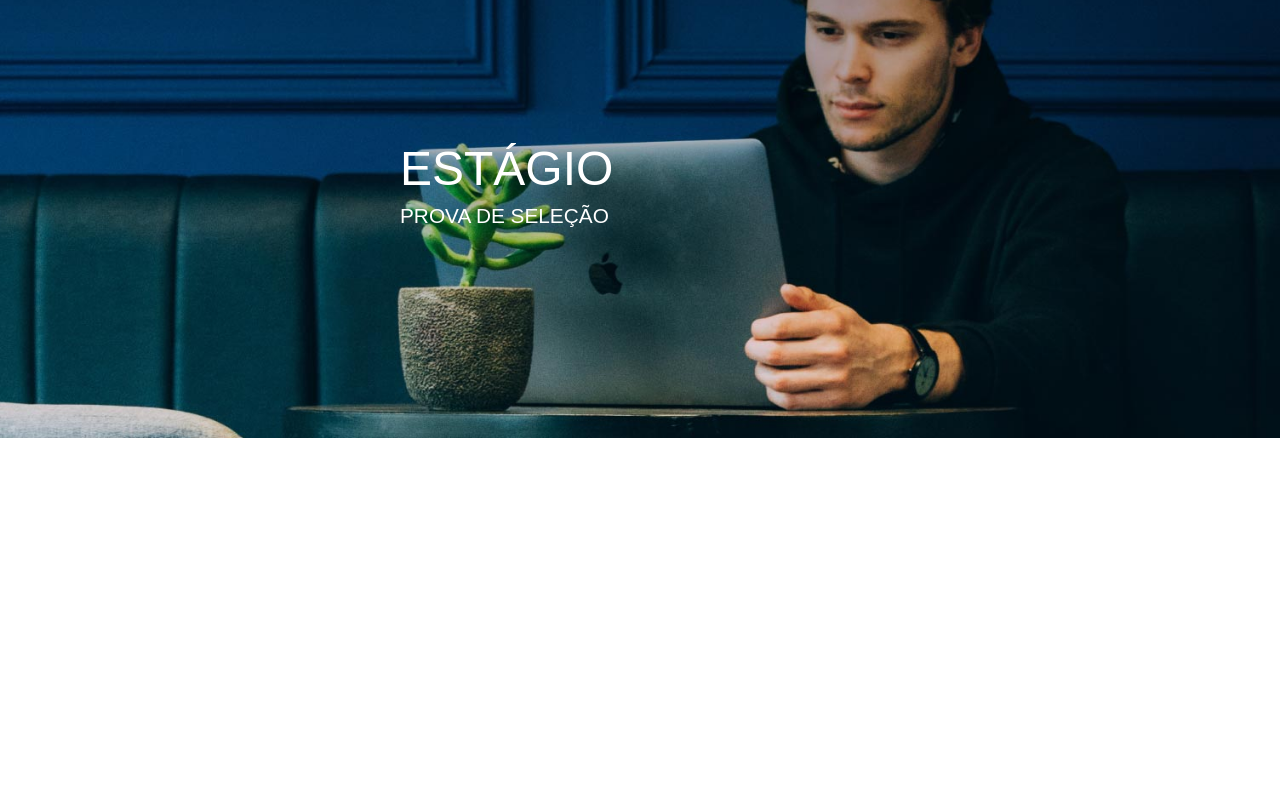
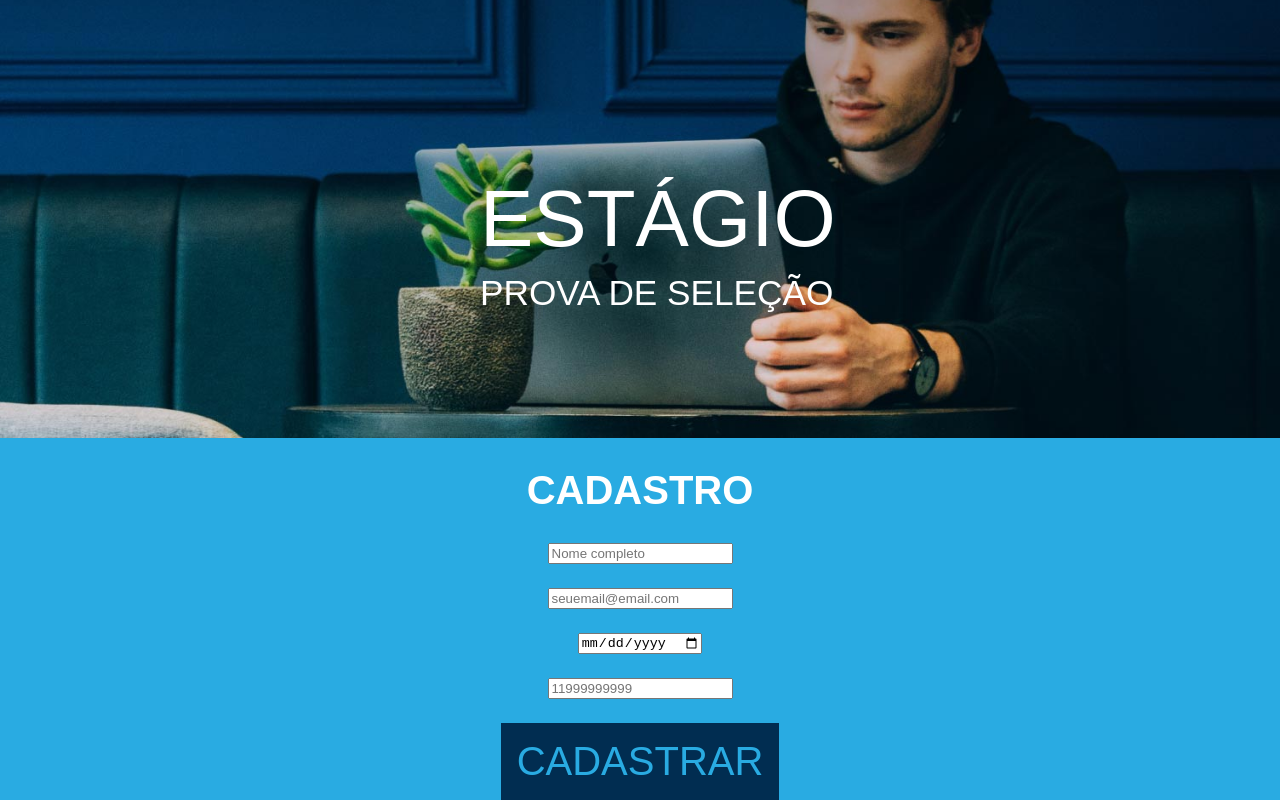
Before and after one commit to aliceanicio/cadastro, an Angular app in the folder projeto/: page / in a window 1280 px wide. Shown: the part 362-1162 px from the top of the page. Before the commit the page ends 800 px from the top, so only its background shows below. Built offline with nearby package versions, Linux system fonts and the light colour scheme.

Commit message:
feat: inserção de formulário de cadastro

```diff
--- a/projeto/src/app/app.component.html
+++ b/projeto/src/app/app.component.html
@@ -1 +1,2 @@
 <app-header></app-header>
+<app-form-cadastro></app-form-cadastro>
--- a/projeto/src/app/app.module.ts
+++ b/projeto/src/app/app.module.ts
@@ -4,11 +4,13 @@ import { BrowserModule } from '@angular/platform-browser';
 import { AppRoutingModule } from './app-routing.module';
 import { AppComponent } from './app.component';
 import { HeaderComponent } from './components/header/header.component';
+import { FormCadastroComponent } from './components/form-cadastro/form-cadastro.component';
 
 @NgModule({
   declarations: [
     AppComponent,
-    HeaderComponent
+    HeaderComponent,
+    FormCadastroComponent
   ],
   imports: [
     BrowserModule,
--- /dev/null
+++ b/projeto/src/app/components/form-cadastro/form-cadastro.component.css
@@ -0,0 +1,37 @@
+div {
+    margin: 0;
+}
+
+.formulario {
+    background-color: #29abe2;
+    font-family: Arial, Helvetica, sans-serif;
+}
+
+.titulo {
+    padding: 30px 0;
+    margin: 0;
+    color: #fff;
+    display: flex;
+    justify-content: center;
+    font-size: 2.5rem;
+}
+
+.form-group {
+    font-family: Arial, Helvetica, sans-serif;
+    font-size: 2rem;
+    display: flex;
+    justify-content: center;
+    padding-bottom: 1.5rem;
+}
+
+.cadastro-button p {
+    font-family: Arial, Helvetica, sans-serif;
+    color: #29abe2;
+    font-size: 2.5rem;
+    display: flex;
+    justify-content: center;
+    background-color: #012d51;
+    padding: 1rem;
+    width: fit-content;
+    margin: auto;
+}
--- /dev/null
+++ b/projeto/src/app/components/form-cadastro/form-cadastro.component.html
@@ -0,0 +1,24 @@
+<div class="formulario">
+    <h1 class="titulo">CADASTRO</h1>
+    <form>
+        <div class="form-group">
+            <label for="Nome"></label>
+            <input type="text" placeholder="Nome completo" required>
+        </div>
+        <div class="form-group">
+            <label for="E-mail"></label>
+            <input type="email" placeholder="seuemail@email.com" required>
+        </div>
+        <div class="form-group">
+            <label for="Nascimento"></label>
+            <input type="date" placeholder="Data de nascimento" required>
+        </div>
+        <div class="form-group">
+            <label for="Telefone"></label>
+            <input type="number" placeholder="11999999999" required>
+        </div>
+        <div class="cadastro-button">
+            <p>CADASTRAR</p>
+        </div>
+    </form>
+</div>
--- a/projeto/src/app/components/header/header.component.css
+++ b/projeto/src/app/components/header/header.component.css
@@ -38,16 +38,16 @@
 }
 
 .texto1 {
-    font-size: 3rem;
+    font-size: 5rem;
     margin-bottom: 0;
 }
 
 .texto2 {
-    font-size: 1.3rem;
+    font-size: 2.2rem;
     margin-top: 1vh;
 }
 
 .left-pos {
-    padding-left: 50vh;
+    padding-left: 60vh;
     padding-top: 15vh;
 }
```
Also changed, not shown: projeto/src/app/components/form-cadastro/form-cadastro.component.ts (added, +10 -0 lines), 1 other file (tests, documents, lock files or other folders).
